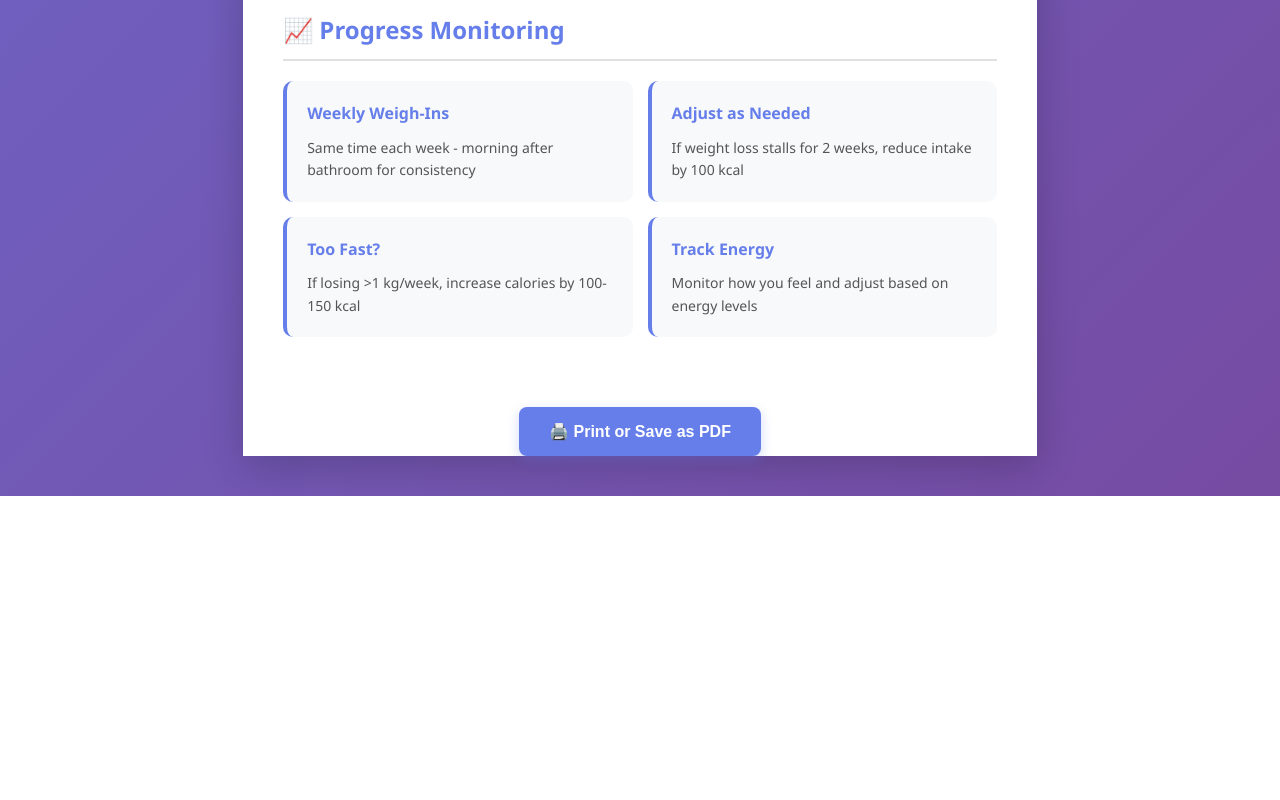
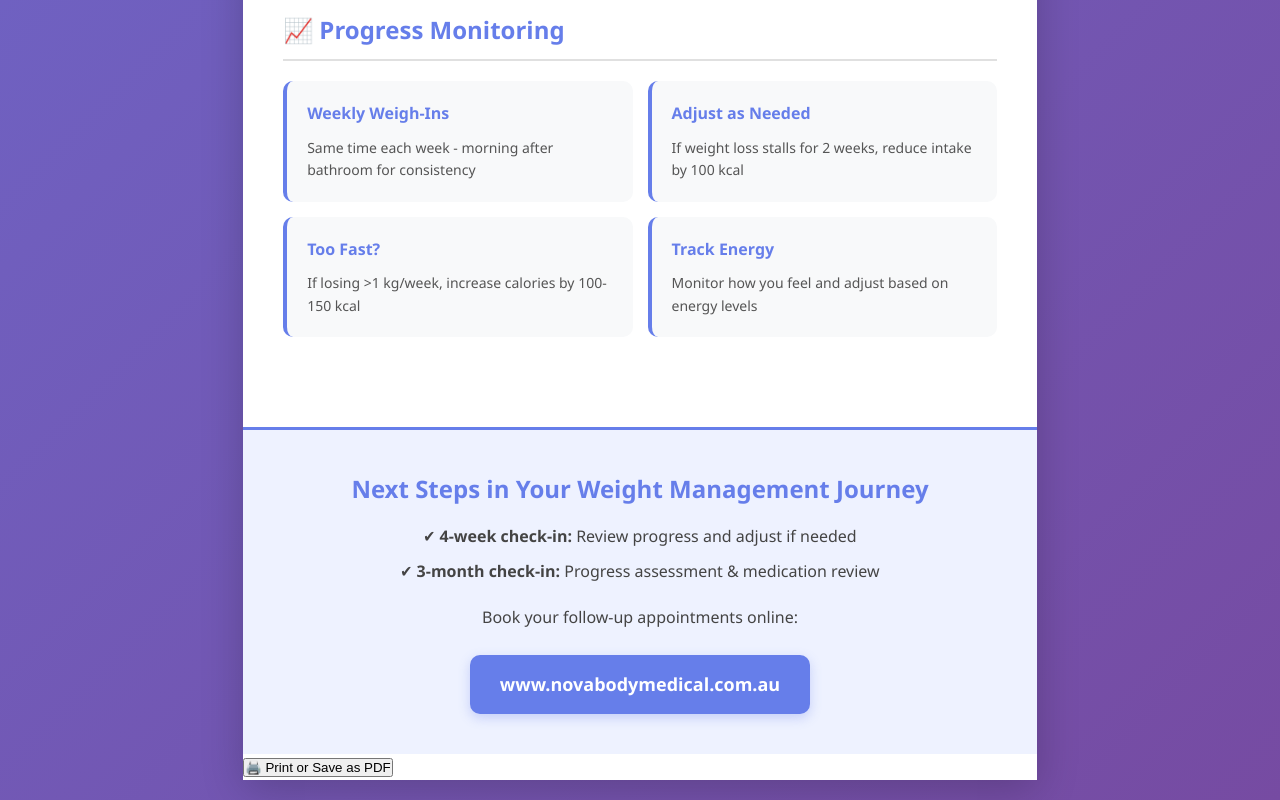
Before and after one commit to desilvafamily25-cmyk/novabody-plans-site, a plain HTML site: page patients/Elizabeth/index.html in a window 1280 px wide. Shown: the part 2750-3550 px from the top of the page. Before the commit the page ends 3246 px from the top, so only its background shows below. Drawn offline with Linux system fonts and the light colour scheme.

Commit message:
Update index.html

```diff
--- a/patients/Elizabeth/index.html
+++ b/patients/Elizabeth/index.html
@@ -298,53 +298,58 @@
             font-weight: bold;
         }
 
-        .footer {
-            background: #f8f9fa;
-            padding: 25px 40px;
+        /* CTA SECTION (added) */
+        .cta-section {
+            background: #eef2ff;
+            padding: 40px;
             text-align: center;
             border-top: 3px solid #667eea;
-            font-size: 13px;
-            color: #666;
+            margin-top: 40px;
         }
 
-        .button {
+        .cta-section h2 {
+            font-size: 24px;
+            color: #667eea;
+            margin-bottom: 15px;
+            font-weight: 700;
+        }
+
+        .cta-section p {
+            font-size: 16px;
+            margin-bottom: 10px;
+            color: #444;
+        }
+
+        .cta-button {
             background: #667eea;
             color: white;
             padding: 15px 30px;
             border: none;
-            border-radius: 8px;
-            font-size: 16px;
+            border-radius: 10px;
+            font-size: 18px;
             font-weight: 600;
             cursor: pointer;
-            margin: 20px auto;
-            display: block;
+            text-decoration: none;
+            display: inline-block;
+            margin-top: 15px;
             box-shadow: 0 4px 12px rgba(102, 126, 234, 0.3);
         }
 
-        .button:hover {
+        .cta-button:hover {
             background: #5568d3;
-            transform: translateY(-2px);
-            box-shadow: 0 6px 16px rgba(102, 126, 234, 0.4);
         }
 
         @media print {
-            body {
-                background: white;
-                padding: 0;
-            }
-
-            .container {
-                box-shadow: none;
-            }
-
-            .button {
-                display: none;
-            }
+            body { background: white; padding: 0; }
+            .container { box-shadow: none; }
+            .button, .cta-button { display: none; }
         }
     </style>
 </head>
+
 <body>
     <div class="container">
+
         <div class="header">
             <h1>6-Month Weight Management Plan</h1>
             <p>Personalized Calorie & Nutrition Guide</p>
@@ -383,7 +388,9 @@
                 <h2>Daily Calorie Goal</h2>
                 <div class="big-number">1,350</div>
                 <p style="font-size: 16px;">kcal per day</p>
-                <p style="font-size: 14px; margin-top: 15px; opacity: 0.9;">This creates a 500 kcal daily deficit for safe, sustainable weight loss of 0.5 kg per week</p>
+                <p style="font-size: 14px; margin-top: 15px; opacity: 0.9;">
+                    This creates a 500 kcal daily deficit for safe, sustainable weight loss of 0.5 kg per week
+                </p>
             </div>
         </div>
 
@@ -523,6 +530,19 @@
         </div>
 
 
+        <!-- ⭐ CTA SECTION ADDED ⭐ -->
+        <div class="cta-section">
+            <h2>Next Steps in Your Weight Management Journey</h2>
+
+            <p>✔ <strong>4-week check-in:</strong> Review progress and adjust if needed</p>
+            <p>✔ <strong>3-month check-in:</strong> Progress assessment & medication review</p>
+
+            <p style="margin-top: 20px;">Book your follow-up appointments online:</p>
+
+            <a href="https://www.novabodymedical.com.au" class="cta-button" target="_blank">
+                www.novabodymedical.com.au
+            </a>
+        </div>
 
         <button class="button" onclick="window.print()">🖨️ Print or Save as PDF</button>
     </div>
```
